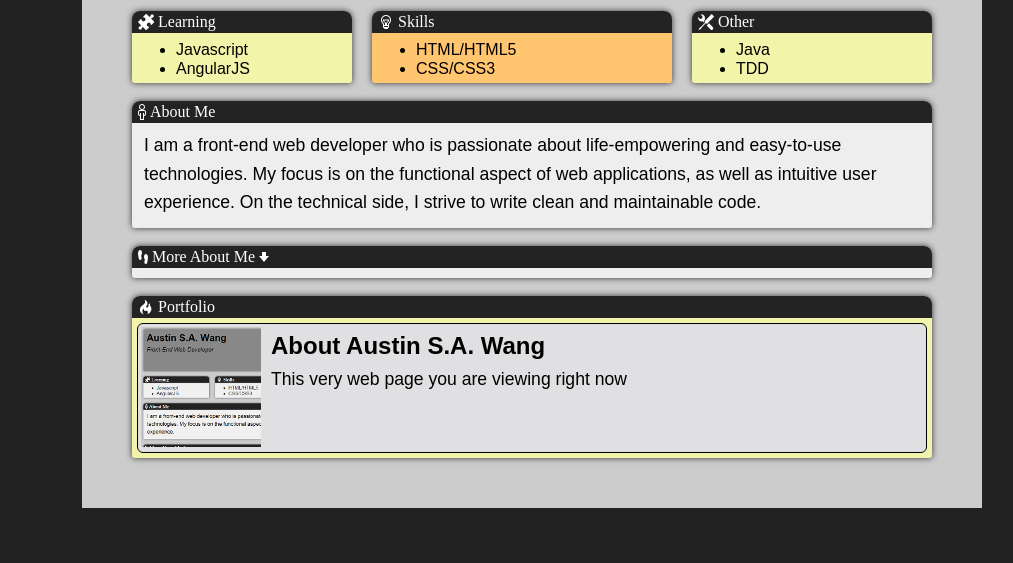
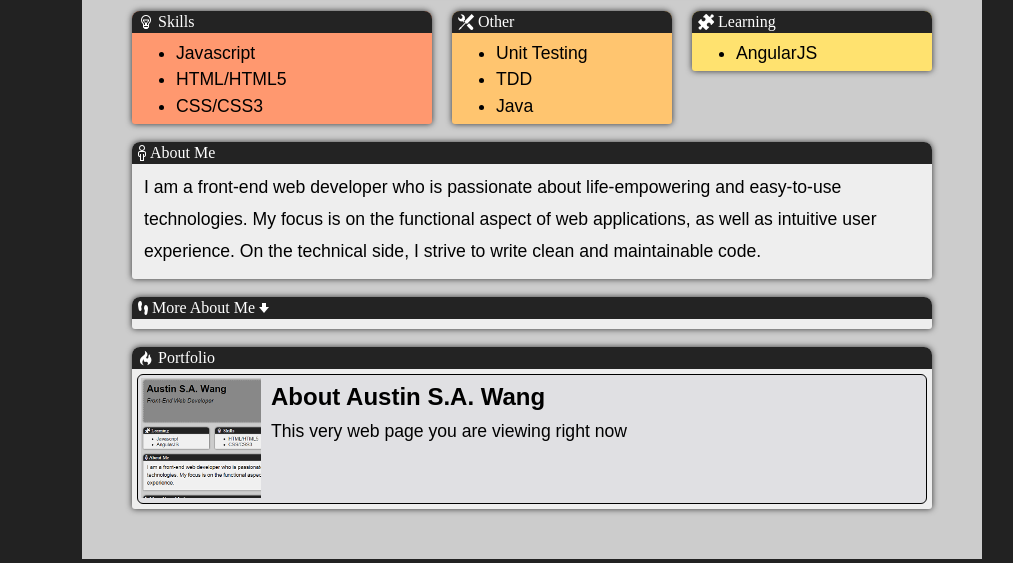
Before and after one commit to austin-sa-wang/austin-sa-wang.github.io, a plain HTML site: page index.html in a window 1280 px wide. Shown: the part 165-728 px from the top of the page, without its empty margins (108-1121 px from the left). Drawn offline with Linux system fonts and the light colour scheme.

Commit message:
Rearange skills; Color touchup

```diff
--- a/boxes.css
+++ b/boxes.css
@@ -250,14 +250,14 @@ h1, h2, ul, p {
 }
 
 #skills ul {
-    font-size: 1.0em;
-    line-height: 1.2em;
+    font-size: 1.1em;
+    line-height: 1.5em;
     margin: 3px 4px 5px;
 }
 
 p {
     font-size: 1.1em;
-    line-height: 1.6em;
+    line-height: 1.8em;
 }
 
 /* module specific styling */
@@ -318,11 +318,15 @@ small {
 }
 
 #skills > .col-4-10 > .module {
+    background-color: #FF986F;
+}
+
+#skills .col-3-10 > .module {
     background-color: #FFC56F;
 }
 
-#skills .col-3-10 > .module {
-    background-color: #F2F5A9;
+#skills .col-3-10:last-child > .module {
+    background-color: #FFE26F;
 }
 
 #about {
@@ -366,7 +370,7 @@ small {
 }
 
 #portfolio {
-    background-color: #F2F5A9;
+    background-color: #EEE;
 }
 
 /* portfolio */
--- a/index.html
+++ b/index.html
@@ -38,17 +38,10 @@
 
     <!-- row: skills -->
     <section class="row" id="skills">
-        <div class="col-3-10">
-            <div class="module" data-header="Learning" data-header-icon="&#xf0c0;">
-                <ul>
-                    <li>Javascript</li>
-                    <li>AngularJS</li>
-                </ul>
-            </div>
-        </div>
         <div class="col-4-10">
             <div class="module" data-header="Skills" data-header-icon="&#xf000;">
                 <ul>
+                    <li>Javascript</li>
                     <li>HTML/HTML5</li>
                     <li>CSS/CSS3</li>
                 </ul>
@@ -57,8 +50,16 @@
         <div class="col-3-10">
             <div class="module" data-header="Other" data-header-icon="&#xf031;">
                 <ul>
+                    <li>Unit Testing</li>
+                    <li>TDD</li>
                     <li>Java</li>
-                    <li>TDD</li>
+                </ul>
+            </div>
+        </div>
+        <div class="col-3-10">
+            <div class="module" data-header="Learning" data-header-icon="&#xf0c0;">
+                <ul>
+                    <li>AngularJS</li>
                 </ul>
             </div>
         </div>
```
